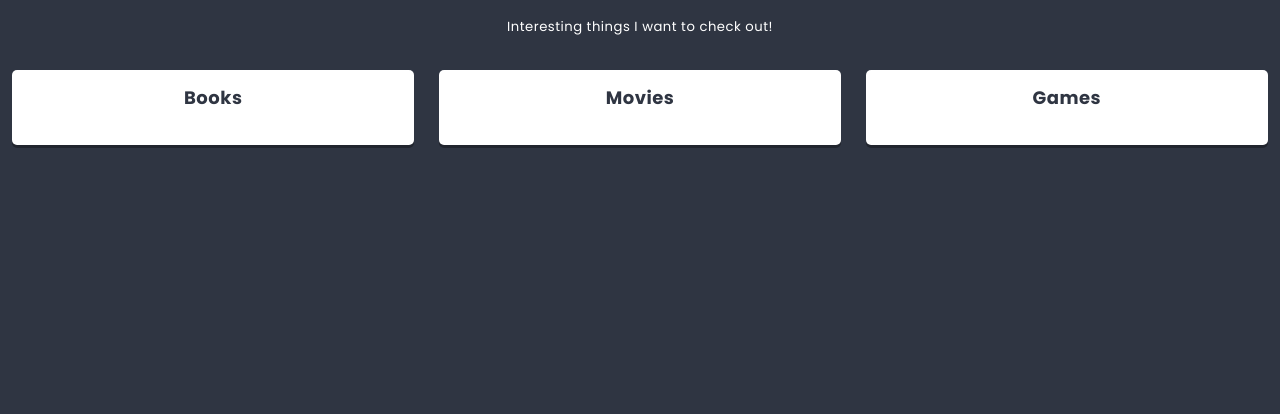
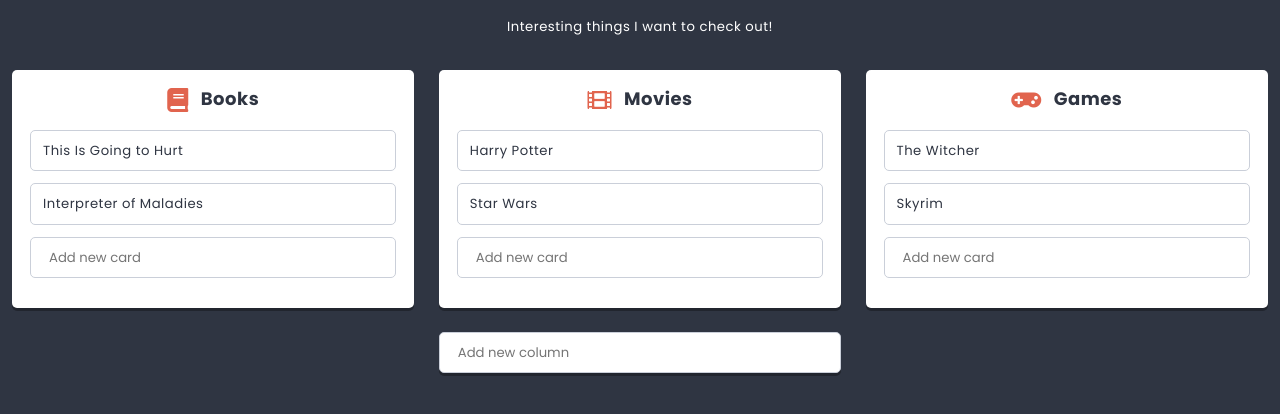
Before and after one commit to wojciechsadlon/learning-react-1, a React app: page / in a window 1280 px wide. Shown: the part 362-776 px from the top of the page. Built offline with nearby package versions, Linux system fonts and the light colour scheme.

Commit message:
add card and icon component

```diff
--- /dev/null
+++ b/src/components/Button/Button.js
@@ -0,0 +1,11 @@
+import React from 'react';
+import styles from './Button.scss';
+
+const Button = ({variant = '', ...otherProps}) => (
+  <button
+    {...otherProps}
+    className={styles.component + variant.split(' ').map(name => ' ' + (styles[name] || name)).join('')}
+  />
+);
+
+export default Button;
--- /dev/null
+++ b/src/components/Card/Card.js
@@ -0,0 +1,14 @@
+import React from 'react';
+import styles from './Card.scss';
+import PropTypes from 'prop-types';
+import ReactHtmlParser from 'react-html-parser';
+
+class Card extends React.Component {
+  render() {
+    return (
+      <div className={styles.component}>{this.props.title}</div>
+    )
+  }
+}
+
+export default Card;
--- a/src/components/Column/Column.js
+++ b/src/components/Column/Column.js
@@ -1,15 +1,40 @@
 import React from 'react';
 import styles from './Column.scss';
 import PropTypes from 'prop-types';
+import Card from '../Card/Card';
+import Creator from '../Creator/Creator';
+import {settings} from '../../data/dataStore';
+import Icon from '../Icon/Icon';
 
 class Column extends React.Component {
   static propTypes = {
     title: PropTypes.string,
+    cards: PropTypes.array,
+  }
+  state = {
+    cards: this.props.cards || [],
+  }
+  addCard(title) {
+    this.setState(state => (
+      {
+        cards: [
+          ...state.cards,
+          {
+            key: state.cards.length ? state.cards[state.cards.length-1].key+1 : 0,
+            title,
+          }
+        ]
+      }
+    ));
   }
   render() {
     return (
       <section className={styles.component}>
-        <h3 className={styles.title}>{this.props.title}</h3>
+        <h3 className={styles.title}><span className={styles.icon}><Icon name={this.props.icon}/></span>{this.props.title}</h3>
+        {this.state.cards.map(({key, ...cardProps}) => (
+          <Card key={key} {...cardProps}/>
+        ))}
+        <Creator text={settings.cardCreatorText} action={title => this.addCard(title)} />
       </section>
     )
   }
--- /dev/null
+++ b/src/components/Creator/Creator.js
@@ -0,0 +1,63 @@
+import React from 'react';
+import styles from './Creator.scss';
+import Button from '../Button/Button';
+import PropTypes from 'prop-types';
+
+class Creator extends React.Component {
+  static propTypes = {
+    text: PropTypes.string,
+  }
+
+  static defaultProps = {
+    text: 'Add new item',
+  }
+
+  state = {
+    value: '',
+    visibleButtons: false,
+  }
+
+  handleChange = event => {
+    // console.log(event);
+    this.setState({
+      value: event.target.value,
+      visibleButtons: event.target.value.length > 0
+    });
+  }
+
+  handleOK = () => {
+    if(this.state.value != ''){
+      this.props.action(this.state.value);
+      this.setState({
+        value: '',
+        visibleButtons: false
+      });
+    }
+  }
+
+  handleCancel = () => {
+    this.setState({
+      value: '',
+      visibleButtons: false
+    });
+  }
+
+  render() {
+    return (
+      <div className={styles.component}>
+        <input
+          type='text'
+          placeholder={this.props.text}
+          value={this.state.value}
+          onChange={this.handleChange}
+        />
+        <div className={styles.buttons + (this.state.visibleButtons ? ' ' + styles.buttonsShown : '')}>
+          <Button onClick={this.handleOK}>OK</Button>
+          <Button onClick={this.handleCancel} variant='danger'>cancel</Button>
+        </div>
+      </div>
+    );
+  }
+}
+
+export default Creator;
--- /dev/null
+++ b/src/components/Icon/Icon.js
@@ -0,0 +1,5 @@
+import React from 'react';
+
+const Icon = props => (<i className={`fas fa-${props.name}`}></i>);
+
+export default Icon;
--- a/src/components/List/List.js
+++ b/src/components/List/List.js
@@ -4,7 +4,8 @@
 import Column from '../Column/Column';
 import PropTypes from 'prop-types';
 import {settings} from '../../data/dataStore';
-import ReactHtmlParser from 'react-html-parser'
+import ReactHtmlParser from 'react-html-parser';
+import Creator from '../Creator/Creator';
 
 class List extends React.Component {
   static propTypes = {
@@ -18,6 +19,21 @@
   state = {
     columns: this.props.columns || [],
   }
+  addColumn(title){
+    this.setState(state => (
+      {
+        columns: [
+          ...state.columns,
+          {
+            key: state.columns.length ? state.columns[state.columns.length-1].key+1 : 0,
+            title,
+            icon: 'list-alt',
+            cards: []
+          }
+        ]
+      }
+    ));
+  }
   render() {
     return (
       <section className={styles.component}>
@@ -30,6 +46,9 @@
             <Column key={key} {...columnProps} />
           ))}
         </div>
+        <div className={styles.creator}>
+          <Creator text={settings.columnCreatorText} action={title => this.addColumn(title)}/>
+        </div>
       </section>
     )
   }
```
